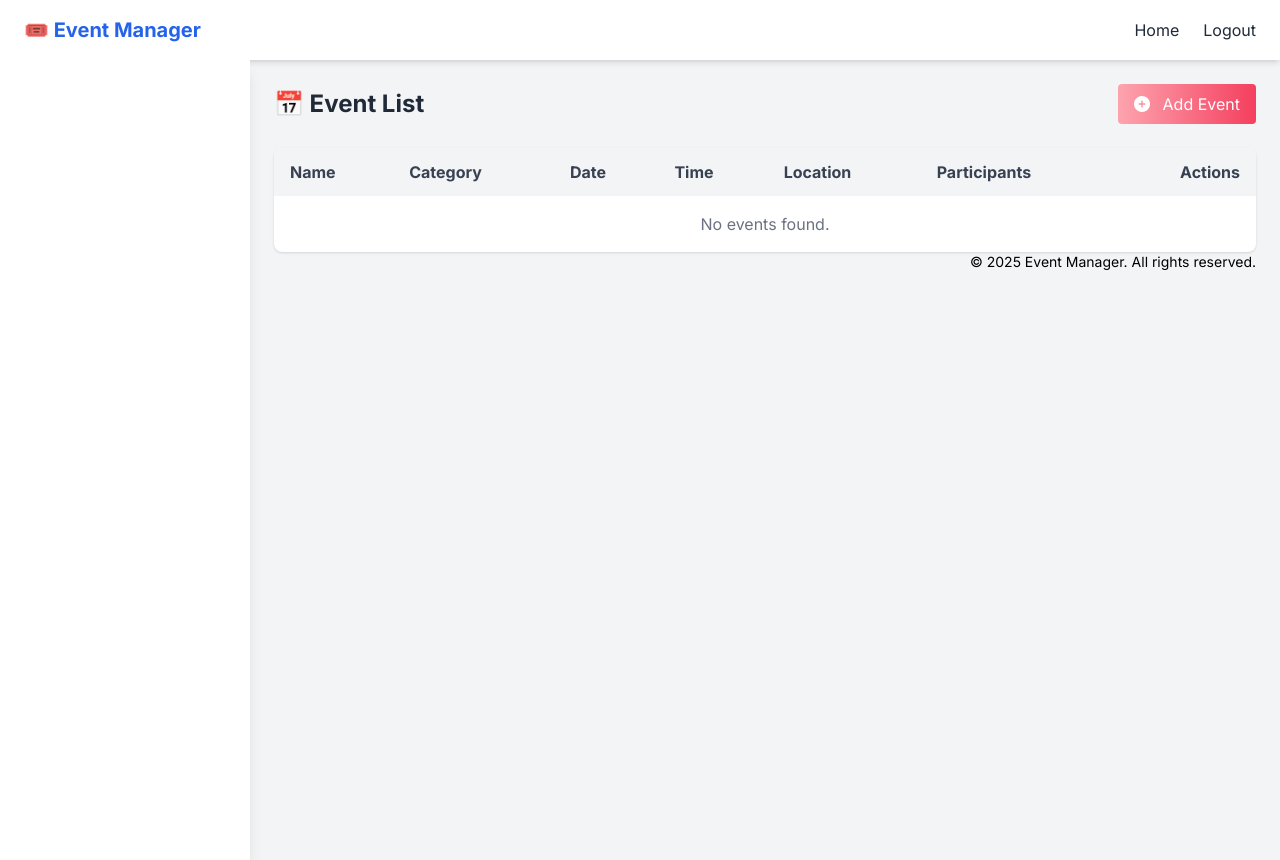
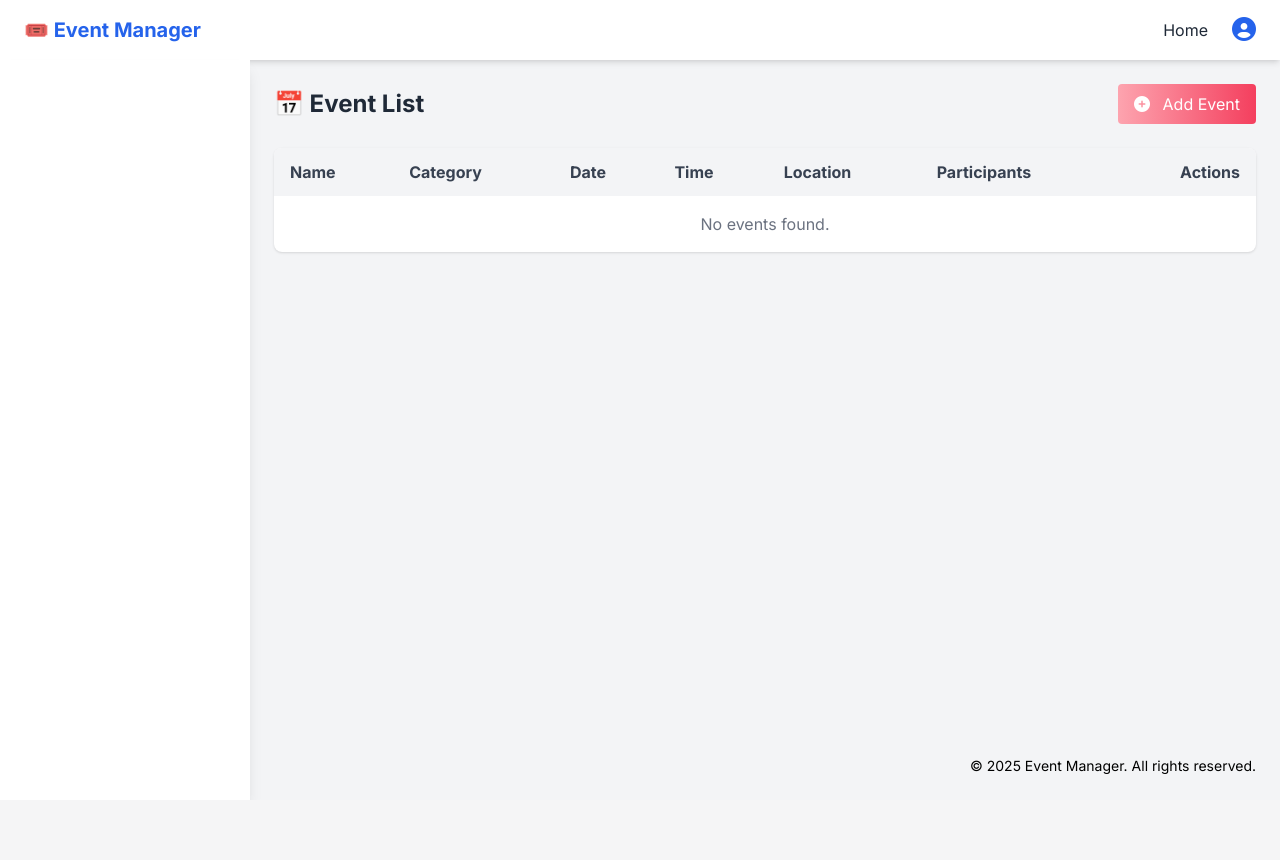
Before and after one commit to majharul-web/event-management-django, a Django app: page /events/events/ in a window 1280 px wide. After the commit the page ends 774 px from the top, so only its background shows below. Run offline with Django 5.2, Linux system fonts and the light colour scheme; the visitor is signed in with stand-in values (Sample User, id 1); data that the repository does not hold is empty.

Commit message:
fixup some issue

```diff
--- a/core/templates/auth_navbar.html
+++ b/core/templates/auth_navbar.html
@@ -1,19 +1,50 @@
 <nav class="bg-white shadow-md">
-  <div class="mx-auto px-6 py-4  flex items-center justify-between">
-    <div class="text-xl font-bold text-blue-600">🎟️ Event Manager</div>
+  <div class="mx-auto px-6 py-4 ">
+    <!-- Logo -->
+    <div class="hidden lg:flex items-center justify-between ">
+      <p class="text-xl font-bold text-blue-600">🎟️ Event Manager</p>
+      <!-- Nav Links -->
+      <ul class="hidden lg:flex space-x-6 items-center">
+        <li><a href="{% url 'home' %}" class="hover:underline">Home</a></li>
 
-    <button id="mobile-menu-toggle" class="lg:hidden text-blue-600 text-xl">
-      <i class="fas fa-bars"></i>
+        {% if request.user.is_authenticated %}
+        <!-- Profile dropdown trigger -->
+        <li class="relative">
+          <button id="profile-toggle" class="focus:outline-none">
+            <i class="fas fa-user-circle text-2xl text-blue-600"></i>
           </button>
 
-    <ul class="hidden lg:flex space-x-6">
-      <li><a href="{% url 'home' %}" class="hover:underline">Home</a></li>
+          <!-- Dropdown menu -->
+          <ul id="profile-dropdown" class="absolute right-0 mt-2 w-40 bg-white border rounded-md shadow-lg hidden z-50">
+            <li>
+              <a href="{% url 'dashboard' %}" class="block px-4 py-2 hover:bg-gray-100">Profile</a>
+            </li>
             <li>
               <form method="POST" action="{% url 'sign-out' %}">
                 {% csrf_token %}
-          <button type="submit" class="btn">Logout</button>
+                <button type="submit" class="w-full text-left px-4 py-2 hover:bg-gray-100">Logout</button>
               </form>
             </li>
           </ul>
+        </li>
+        {% else %}
+        <li><a href="{% url 'sign-in' %}" class="hover:underline">Sign In</a></li>
+        <li><a href="{% url 'sign-up' %}" class="hover:underline">Register</a></li>
+        {% endif %}
+      </ul>
+    </div>
+
+
+    <div class="flex items-center justify-between lg:hidden">
+      <button id="mobile-sidebar-toggle" class=" text-blue-600 text-xl">
+      <i class="fas fa-bars"></i>
+      </button>
+      <span class="text-xl font-bold text-blue-600">🎟️ Event Manager</span>
+      <button id="mobile-menu-toggle" class="text-blue-600 text-xl">
+        <i class="fa-solid fa-ellipsis-vertical"></i>
+      </button>
+    </div>
+
+
   </div>
 </nav>
--- a/core/templates/base.html
+++ b/core/templates/base.html
@@ -29,11 +29,11 @@
     </style>
 
   </head>
-  <body class="bg-gray-100 text-gray-800 min-h-screen">
+  <body class="bg-gray-100 text-gray-800 ">
     {% include "auth_navbar.html" %}
     <!-- Main Layout with Sidebar -->
     <div class="flex">
-      <aside class="w-[250px] bg-white shadow-lg px-6 py-4 min-h-screen">
+      <aside class="w-[250px] bg-white shadow-lg px-6 py-4 hidden lg:flex" style="min-height: calc(100vh - 60px);">
         {% if request.user.is_authenticated %}
           {% if request.user.groups.first.name == "Admin" or request.user.groups.first.name == "Superuser" %}
             {% include "admin_sidebar.html" %}
@@ -45,7 +45,8 @@
       </aside>
 
       <!-- Page Content -->
-      <main class="flex-1 p-6">
+      <main class="flex flex-col justify-between flex-1 p-6" >
+        <div>
           {% if messages %}
           <div class="mb-6 space-y-3">
               {% for message in messages %}
@@ -60,17 +61,35 @@
             </div>
           {% endif %}
           {% block content %}{% endblock %}
+        </div>
 
        {% include "footer.html" %}
       </main>
     </div>
 
+
     {% comment %} JavaScript {% endcomment %}
     <script>
 
-     document.getElementById('mobile-menu-toggle')?.addEventListener('click', () => {
-        document.getElementById('mobile-sidebar')?.classList.toggle('hidden');
+      // Toggle profile dropdown
+      const profileToggle = document.getElementById("profile-toggle");
+      const profileDropdown = document.getElementById("profile-dropdown");
+
+      if (profileToggle && profileDropdown) {
+        profileToggle.addEventListener("click", (e) => {
+          e.stopPropagation(); // Prevent clicking outside
+          profileDropdown.classList.toggle("hidden");
         });
+
+        // Close dropdown on outside click
+        document.addEventListener("click", function (event) {
+          const isClickInside = profileDropdown.contains(event.target) || profileToggle.contains(event.target);
+          if (!isClickInside) {
+            profileDropdown.classList.add("hidden");
+          }
+        });
+      }
     </script>
+
   </body>
 </html>
--- a/core/templates/footer.html
+++ b/core/templates/footer.html
@@ -1,4 +1,4 @@
 {% comment %} Footer {% endcomment %}
-<footer class=" text-black">
-  <div class="container mx-auto text-end text-sm">© {% now "Y" %} Event Manager. All rights reserved.</div>
+<footer class="text-black ">
+  <p class="text-center md:text-end text-sm ">© {% now "Y" %} Event Manager. All rights reserved.</p>
 </footer>
--- a/static/css/output.css
+++ b/static/css/output.css
@@ -1567,6 +1533,10 @@
     padding-bottom: 0.5rem;
   }
 
+  .md\:text-end {
+    text-align: end;
+  }
+
   .md\:text-2xl {
     font-size: 1.5rem;
     line-height: 2rem;
```
Also changed, not shown: other parts of static/css/output.css (+18 -52 lines). Lines whose indentation alone changed are shown as unchanged.
